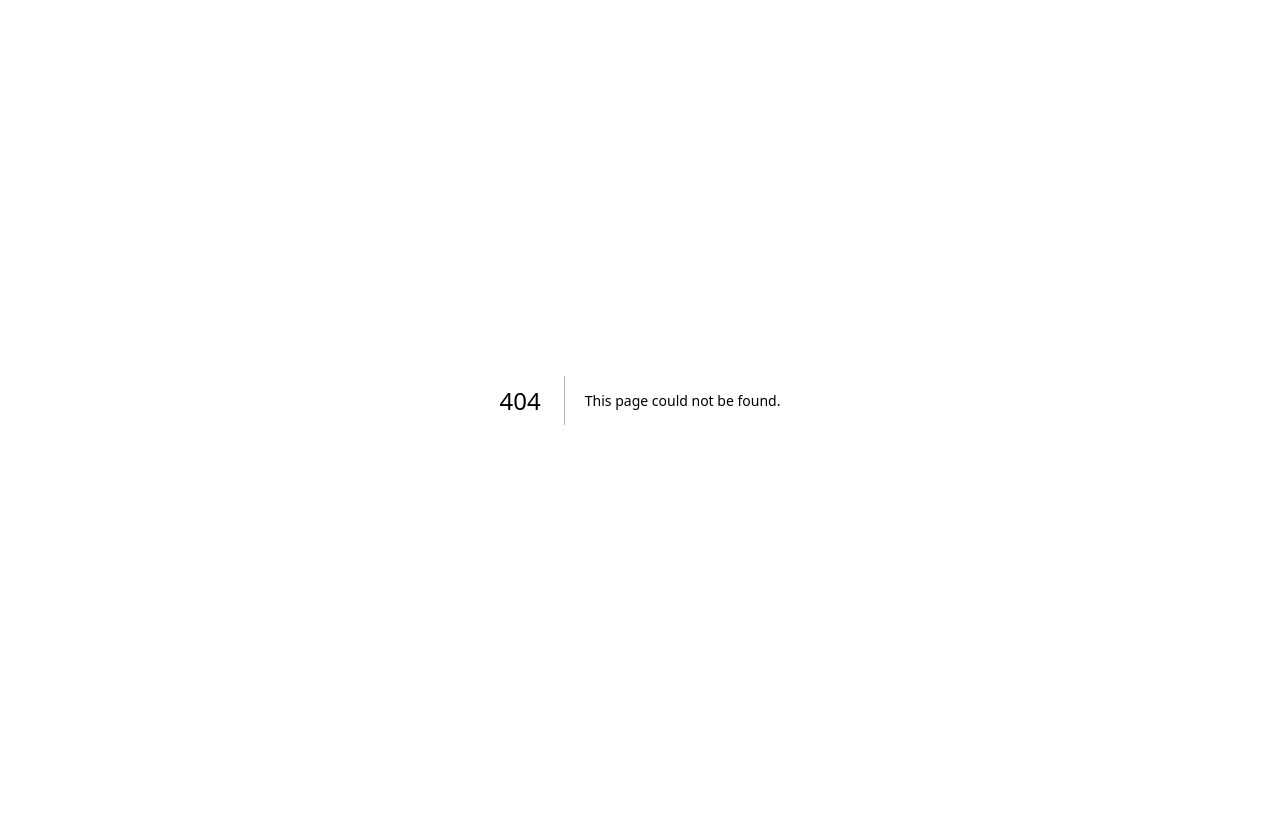
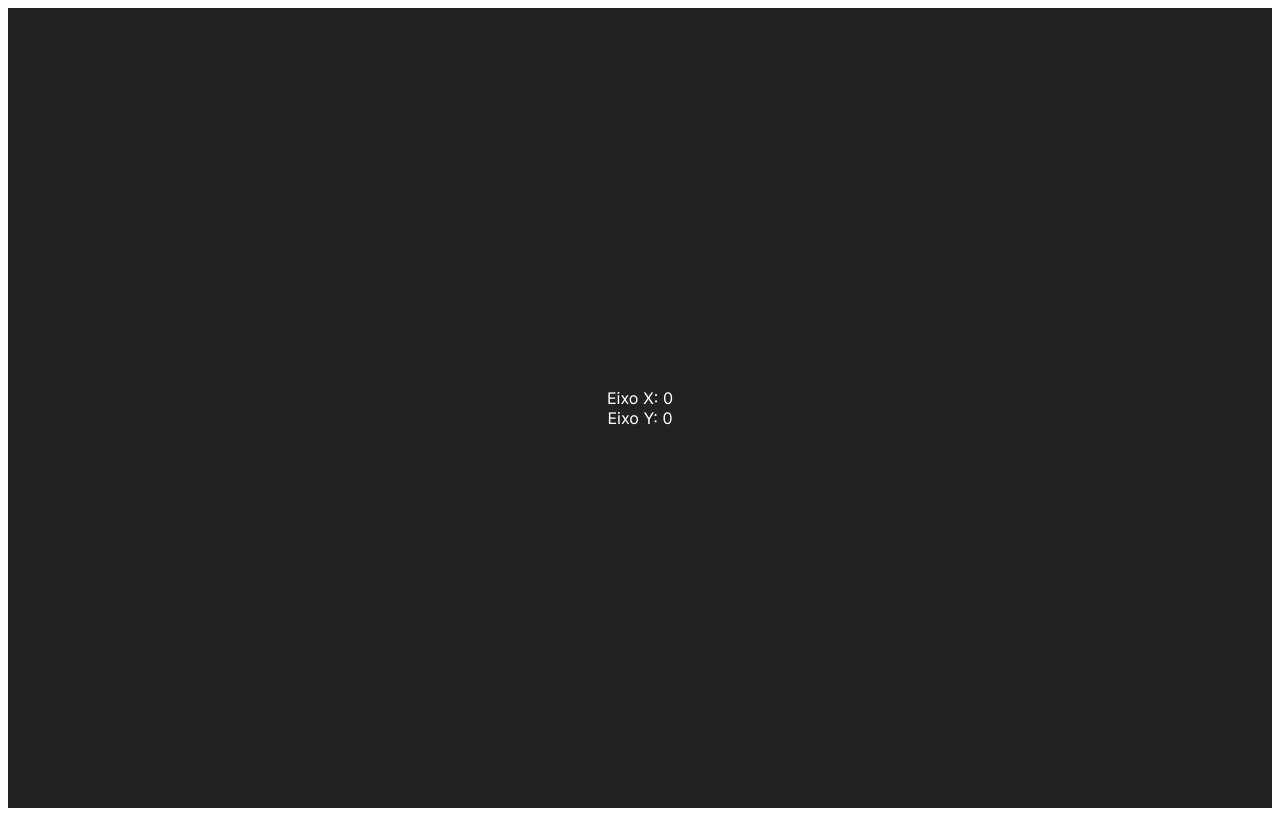
Before and after one commit to DevDaniloFerrari/exercicios-nextjs, a Next.js app: page /estado/mouse in a window 1280 px wide. Before the commit this address had no page. Built offline with nearby package versions, Linux system fonts and the light colour scheme.

Commit message:
componente com estado

```diff
--- /dev/null
+++ b/app/estado/mouse/page.jsx
@@ -0,0 +1,30 @@
+'use client'
+
+import { useState } from "react"
+
+export default function mouse() {
+    const [x, setX] = useState(0)
+    const [y, setY] = useState(0)
+
+    const estilo = {
+        display: "flex",
+        flexDirection: "column",
+        justifyContent: "center",
+        alignItems: "center",
+        backgroundColor: "#222",
+        color: "#fff",
+        height: "100vh"
+    }
+
+    function quandoMover(event) {
+        setX(event.clientX)
+        setY(event.clientY)
+    }
+
+    return (
+        <div style={estilo} onMouseMove={quandoMover}>
+            <span>Eixo X: {x}</span>
+            <span>Eixo Y: {y}</span>
+        </div>
+    )
+}
```
